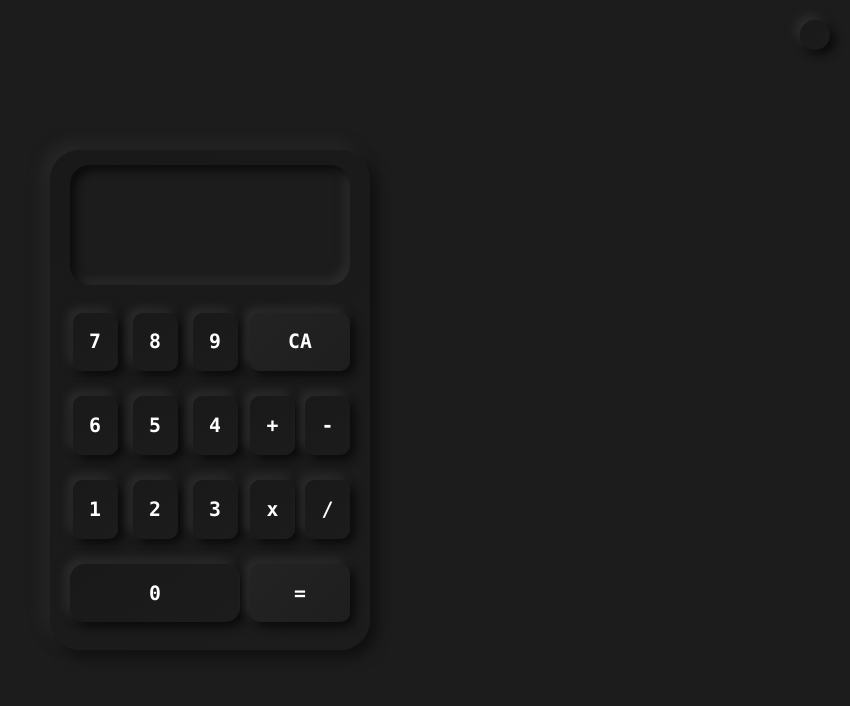
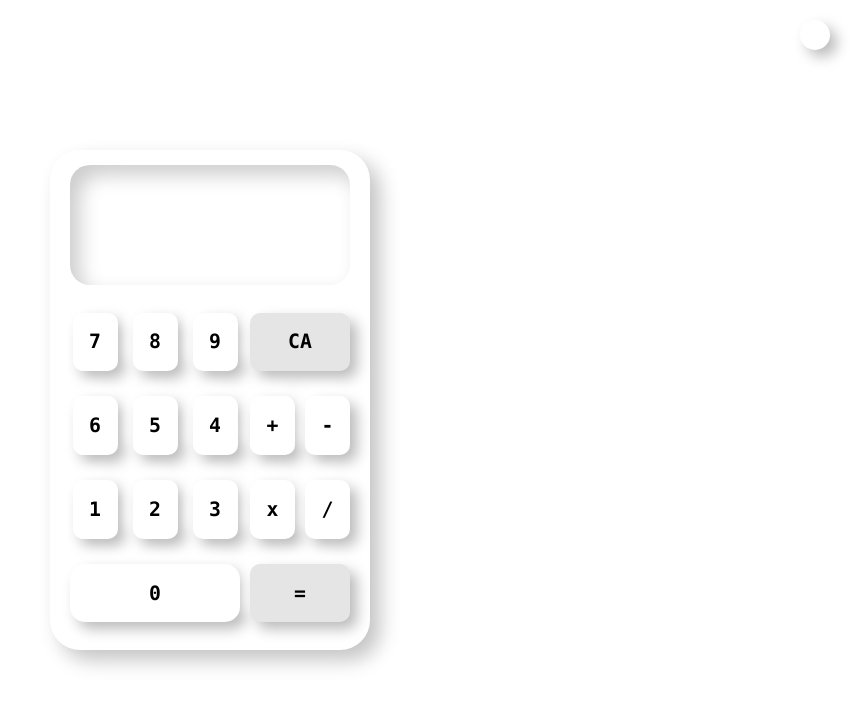
Before and after one commit to SantiagoCumpa/WebCalculator, a plain HTML site: page index.html in a window 1280 px wide. Shown: the whole page, without its empty margins (430-1280 px from the left). Drawn offline with Linux system fonts and the light colour scheme.

Commit message:
css update

```diff
--- a/css/style.css
+++ b/css/style.css
@@ -128,18 +128,18 @@ button:active{
 }
 .container.light .calculator{
    background: var(--main-white);
-   box-shadow:  10px 10px 20px #d5d5d5,
+   box-shadow:  10px 10px 20px #c4c4c4,
                -10px -10px 20px var(--main-white);
 }
 .container.light .calculator__screen{
    background: var(--main-white);
-   box-shadow: inset 10px 10px 20px #c1c1c1,
+   box-shadow: inset 10px 10px 20px #cdcdcd,
                inset -10px -10px 20px var(--main-white);
 }
 .container.light button{
    color: black;
    background: var(--main-white);
-   box-shadow:  7px 7px 14px #c1c1c1,
+   box-shadow:  7px 7px 14px #bbbbbb,
                -7px -7px 14px var(--main-white);
 }
 .container.light button:active{
@@ -147,12 +147,12 @@ button:active{
                -7px -7px 14px #e6e6e6;
 }
 .container.light .calculator__operators button[value="Clear"]{
-   background: #ebebeb;
+   background: #e5e5e5;
    grid-column: 1/3;
    width: 100%;
 }
 .container.light .calculator__operators button[value="="]{
-   background: #ebebeb;
+   background: #e5e5e5;
    grid-column: 1/3;
    width: 100%;
 }
--- a/index.html
+++ b/index.html
@@ -9,7 +9,7 @@
       <title>Neomorph Calculator</title>
    </head>
    <body>
-      <div class="container">
+      <div class="container light">
          <button class="toggleTheme"></button>
          <div class="calculator">
             <div class="calculator__screen">
```
